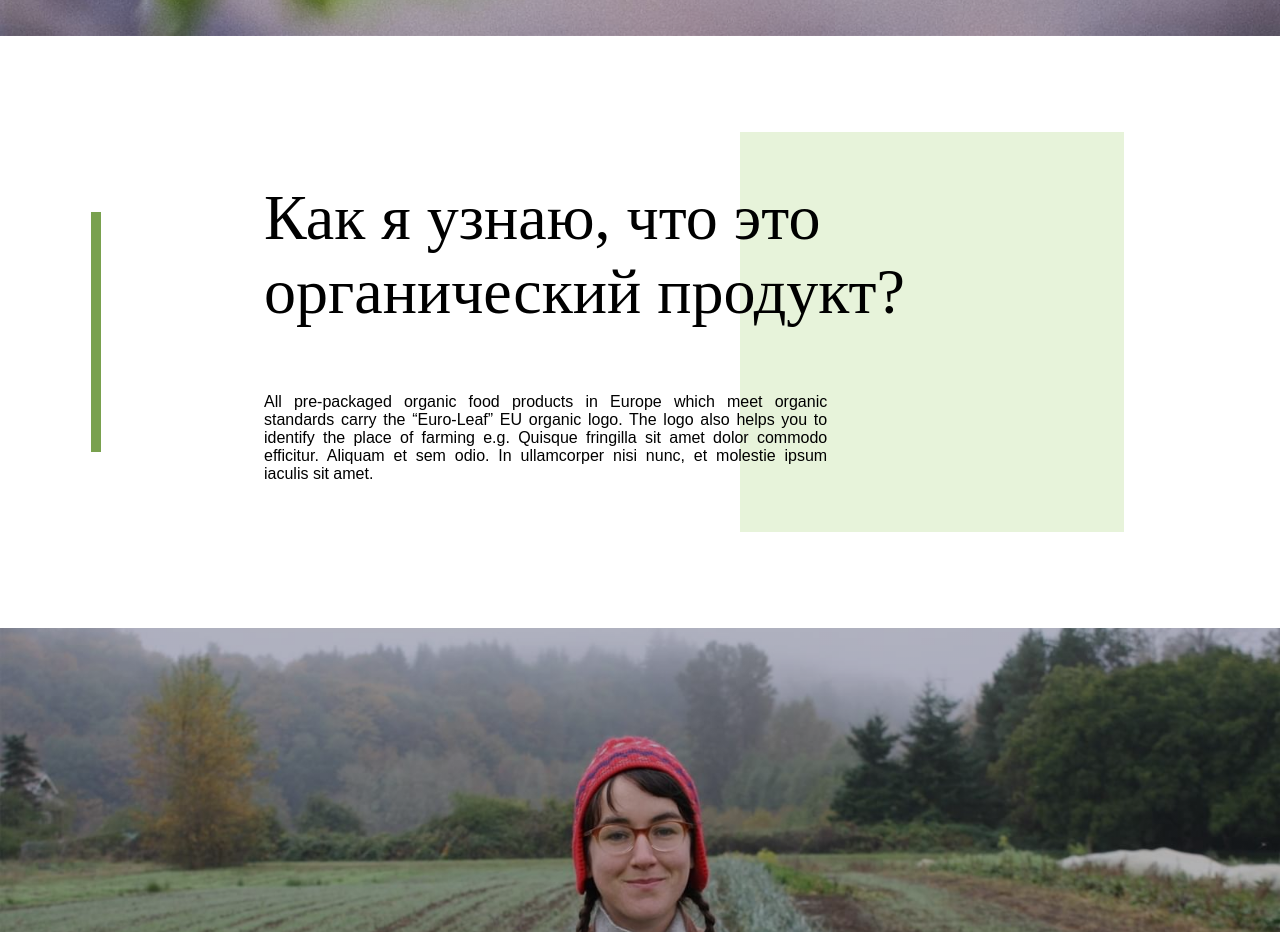
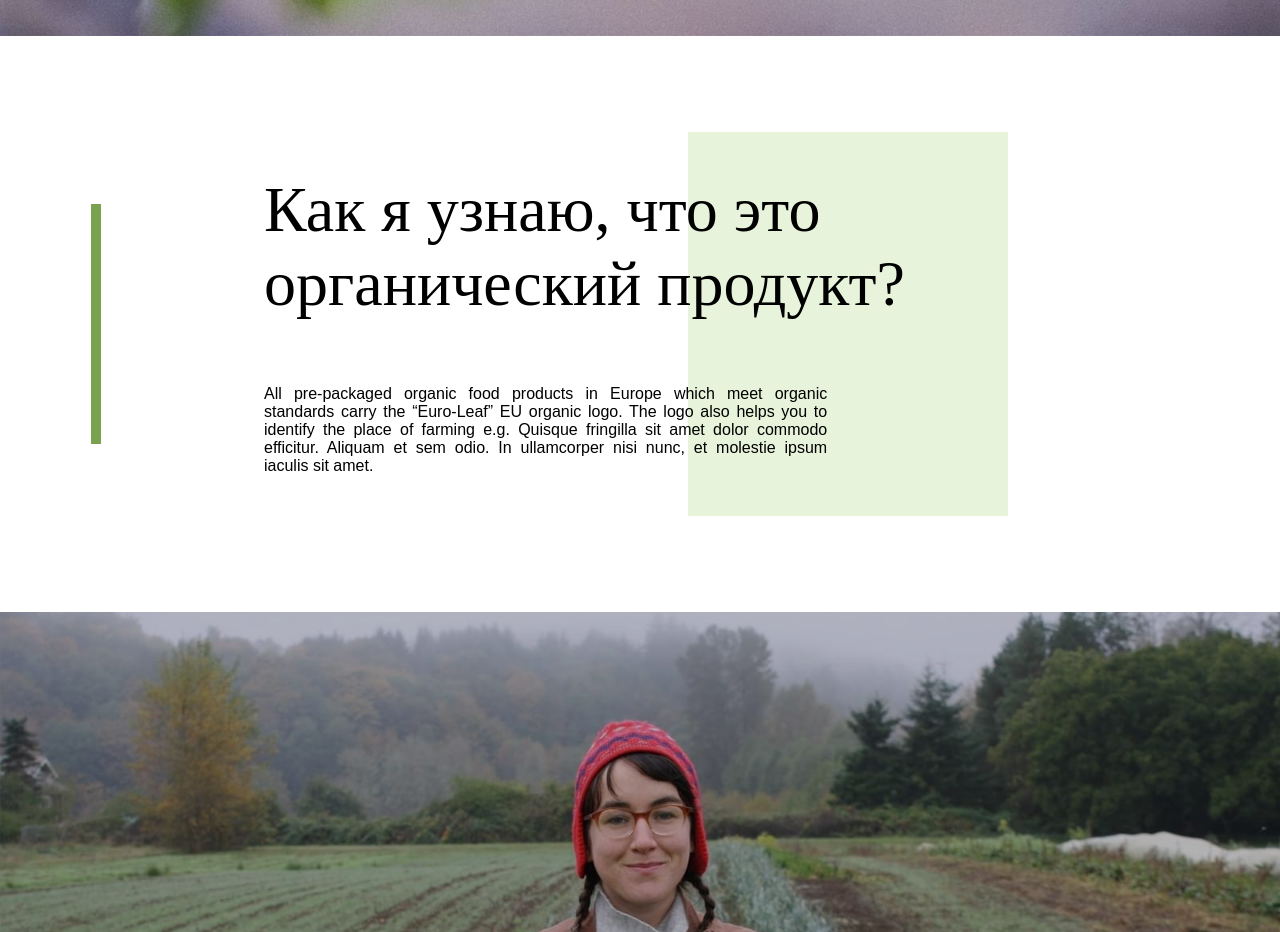
Before and after one commit to wintttr/Web, a plain HTML site: page Вёрстка/index.html in a window 1280 px wide. Shown: the part 5179-6111 px from the top of the page. Drawn offline with Linux system fonts and the light colour scheme.

Commit message:
Кажется, исправил предпоследний блок

```diff
--- a/Вёрстка/style.css
+++ b/Вёрстка/style.css
@@ -455,10 +455,10 @@ h1 {
 #cosmeticblock2 {
     position: relative;
     z-index: -1;
-    right: 300px;
+    margin-right: 60vw;
     background-color: #e7f3da;
-    height: 25em;
-    width: 30vw;
+    height: 24em;
+    width: 20em;
 }
 
 #last{
```
